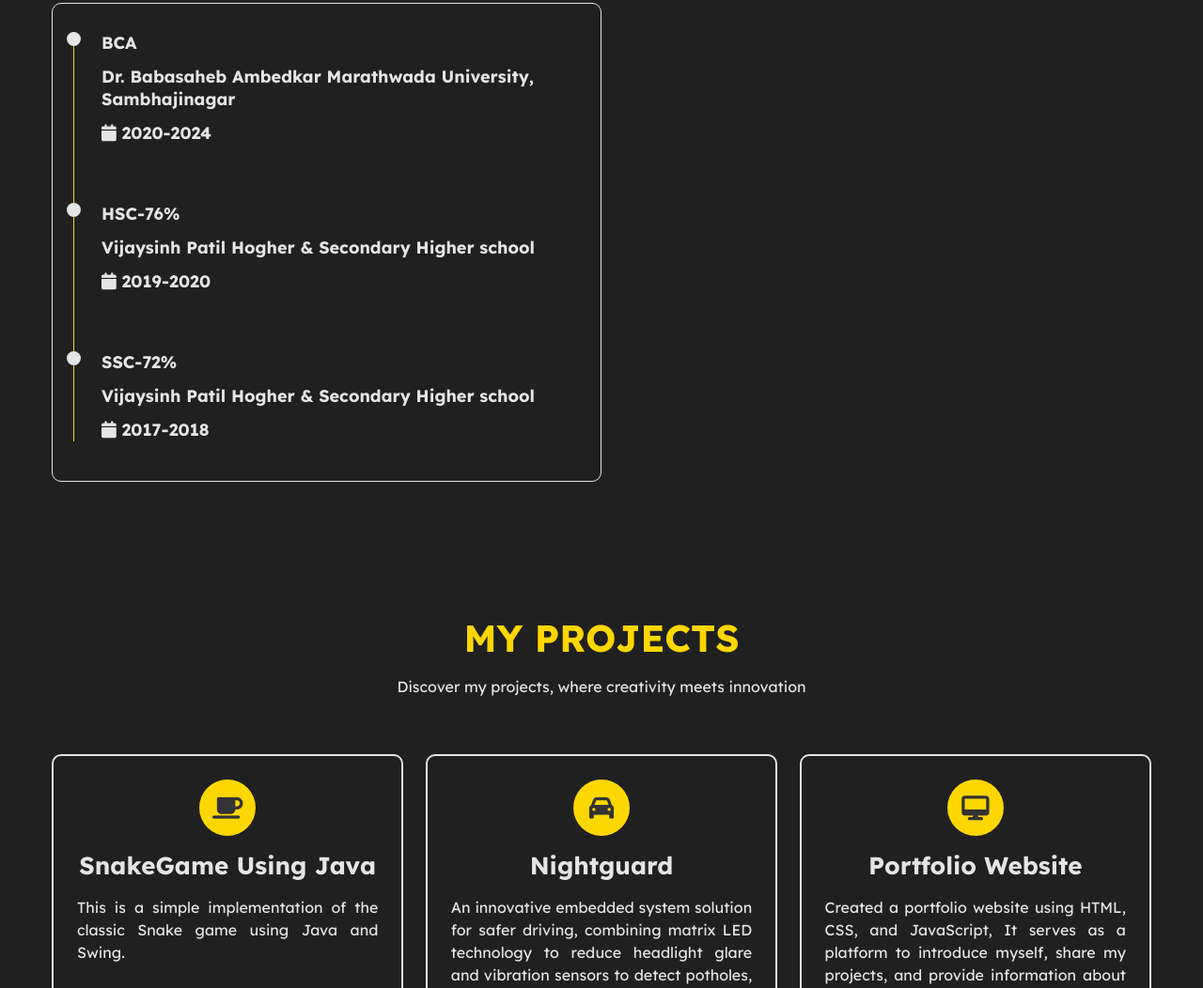
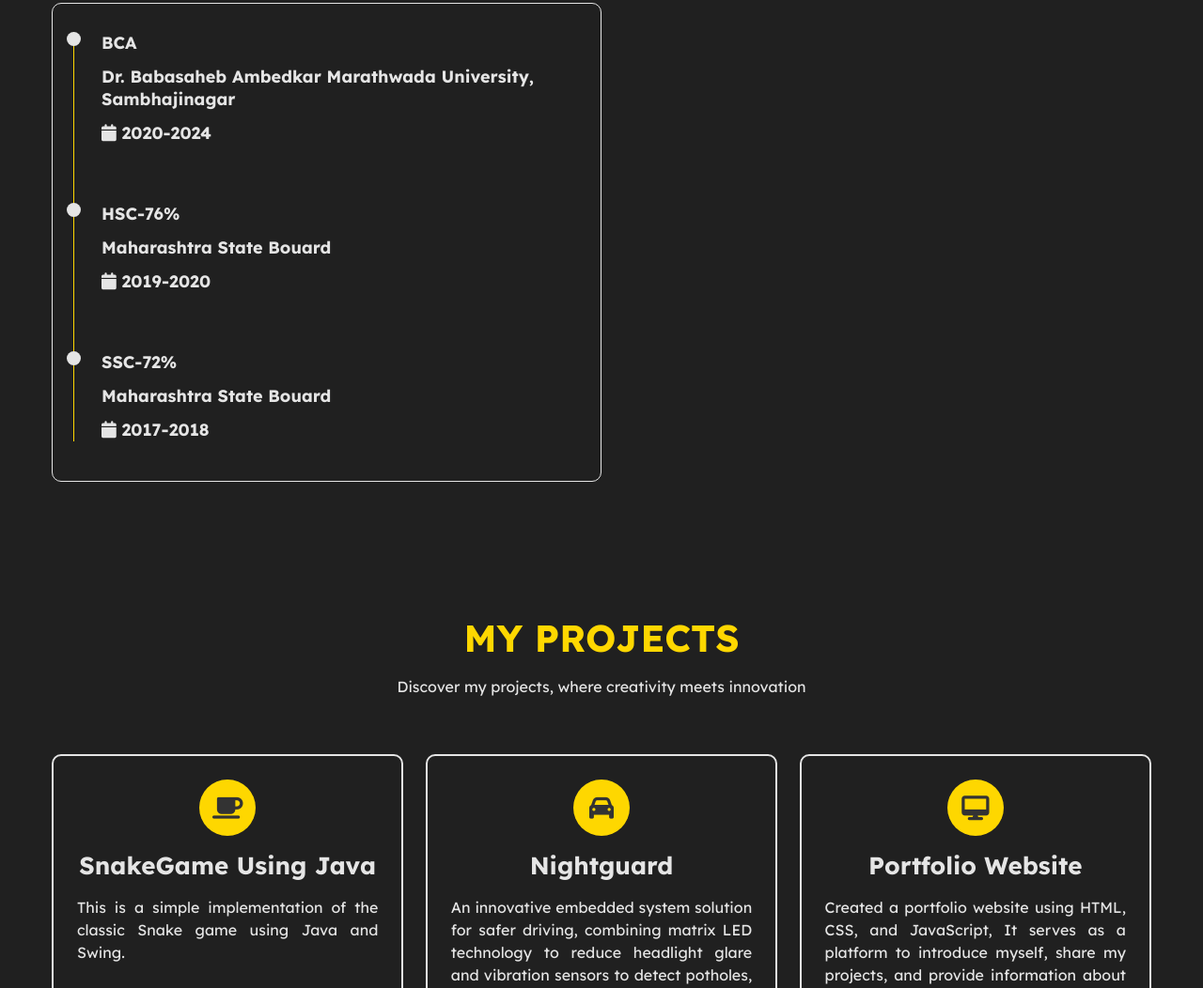
Before and after one commit to vishaljadhav82/portfolio, a plain HTML site: page index.html in a window 1280 px wide. Shown: the part 1094-2146 px from the top of the page at 94% size. Drawn offline with nearby package versions, Linux system fonts and the light colour scheme.

Commit message:
Update index.html

```diff
--- a/index.html
+++ b/index.html
@@ -118,7 +118,7 @@
                                 <div class="timeline-item">
                                     <div class="circle-dot"></div>
                                     <h3 class="timeline-title">HSC-76%</h3>
-                                    <h4 class="timeline-title">Vijaysinh Patil Hogher & Secondary Higher school</h4>
+                                    <h4 class="timeline-title">Maharashtra State Bouard</h4>
                                     <h4 class="timeline-title">
                                         <i class="fa fa-calendar"></i> 2019-2020
                                     </h4>
@@ -129,7 +129,7 @@
                                     <h3 class="timeline-title">
                                         SSC-72%
                                     </h3>
-                                    <h4 class="timeline-title"> Vijaysinh Patil Hogher & Secondary Higher school</h4>
+                                    <h4 class="timeline-title">Maharashtra State Bouard</h4>
                                     <h4 class="timeline-title">
                                         <i class="fa fa-calendar"></i> 2017-2018
                                     </h4>
```
